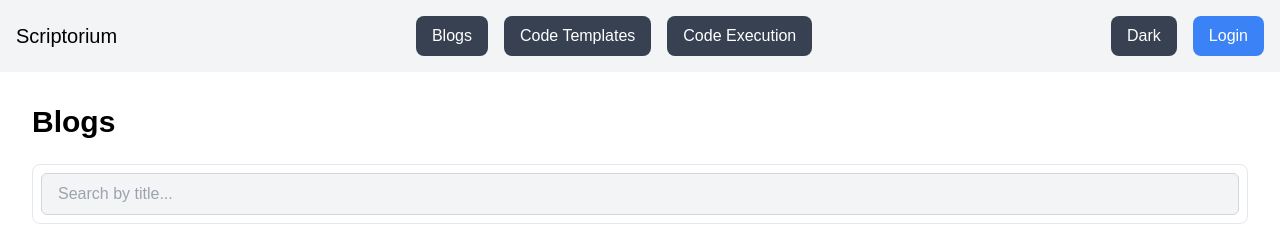
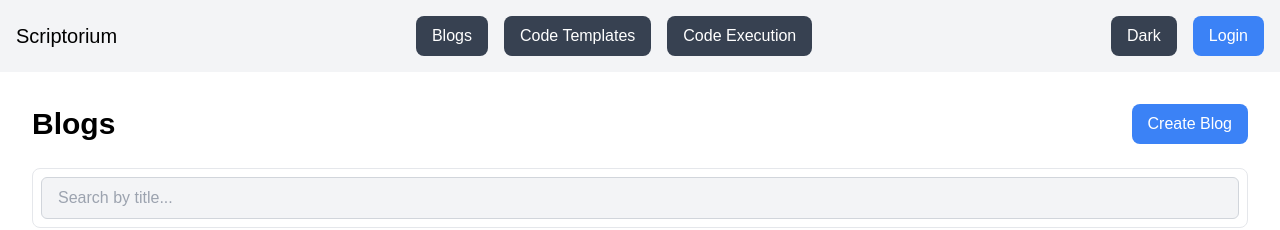
Before and after one commit to cyn900/csc309project, a Next.js app in the folder PP1/: page /blogs in a window 1280 px wide. Shown: the top 230 px of the page. Built offline with nearby package versions, Linux system fonts and the light colour scheme; no server answers; the database is empty.

Commit message:
add button in blog/index once click can add blog. if user is not logged in, show alert

```diff
--- /dev/null
+++ b/PP1/pages/blogs/create.tsx
@@ -0,0 +1,12 @@
+import { useTheme } from '@/contexts/ThemeContext';
+
+export default function CreateBlog() {
+  const { isDarkMode } = useTheme();
+
+  return (
+    <div className={`min-h-screen p-8 ${isDarkMode ? "bg-gray-900 text-white" : "bg-white text-black"}`}>
+      <h1 className="text-3xl font-bold mb-6">Create New Blog</h1>
+      <p>Create blog page</p>
+    </div>
+  );
+}
--- a/PP1/pages/blogs/index.tsx
+++ b/PP1/pages/blogs/index.tsx
@@ -22,6 +22,7 @@ interface Tag {
 }
 
 const BlogsPage = () => {
+  const router = useRouter();
   const { isDarkMode, toggleTheme } = useTheme();
   const [blogs, setBlogs] = useState<Blog[]>([]);
   const [availableTags, setAvailableTags] = useState<Tag[]>([]);
@@ -135,6 +136,15 @@ const BlogsPage = () => {
     }));
   };
 
+  const handleCreateClick = () => {
+    const token = localStorage.getItem('accessToken');
+    if (!token) {
+      alert('Please log in to create a blog');
+      return;
+    }
+    router.push('/blogs/create');
+  };
+
   // Filter tags based on search
   const filteredTags = availableTags
     .filter(tag => tag.value.toLowerCase().includes(tagSearch.toLowerCase()))
@@ -142,7 +152,19 @@ const BlogsPage = () => {
 
   return (
     <div className={`min-h-screen p-8 ${isDarkMode ? "bg-gray-900 text-white" : "bg-white text-black"}`}>
-      <h1 className="text-3xl font-bold mb-6">Blogs</h1>
+      <div className="flex justify-between items-center mb-6">
+        <h1 className="text-3xl font-bold">Blogs</h1>
+        <button
+          onClick={handleCreateClick}
+          className={`px-4 py-2 rounded-lg ${
+            isDarkMode
+              ? "bg-blue-600 hover:bg-blue-700 text-white"
+              : "bg-blue-500 hover:bg-blue-600 text-white"
+          }`}
+        >
+          Create Blog
+        </button>
+      </div>
 
       <div className="mb-8 space-y-4">
         <div className={`border rounded-lg p-2 ${isDarkMode ? "border-gray-700" : "border-gray-200"}`}>
--- a/PP1/pages/components/Navbar.tsx
+++ b/PP1/pages/components/Navbar.tsx
@@ -24,7 +24,10 @@ const Navbar: React.FC = () => {
 
   const checkAuth = async () => {
     const token = localStorage.getItem('accessToken');
+    const storedUserData = localStorage.getItem('userData');
+
     console.log('Checking auth with token:', token);
+    console.log('Stored user data:', storedUserData);
 
     if (!token) {
       setUser(null);
@@ -32,24 +35,37 @@ const Navbar: React.FC = () => {
       return;
     }
 
+    // First try to use stored user data
+    if (storedUserData) {
+      try {
+        const userData = JSON.parse(storedUserData);
+        setUser(userData);
+        setIsLoading(false);
+      } catch (e) {
+        console.error('Failed to parse stored user data');
+      }
+    }
+
+    // Then verify with server
     try {
       const response = await axios.get('/api/user/profile', {
         headers: {
-          'Authorization': `Bearer ${token}`
+          'Authorization': token // token already includes 'Bearer '
         }
       });
 
-      console.log('Profile response data:', response.data);
-
       if (response.data.user) {
         setUser(response.data.user);
+        localStorage.setItem('userData', JSON.stringify(response.data.user));
       } else {
         console.error('Invalid user data in response');
         setUser(null);
+        localStorage.removeItem('userData');
       }
     } catch (error) {
       console.error('Failed to fetch user:', error);
       localStorage.removeItem('accessToken');
+      localStorage.removeItem('userData');
       setUser(null);
     } finally {
       setIsLoading(false);
@@ -81,6 +97,7 @@ const Navbar: React.FC = () => {
   const handleLogout = () => {
     localStorage.removeItem('accessToken');
     localStorage.removeItem('refreshToken');
+    localStorage.removeItem('userData');
     setUser(null);
     setIsProfileOpen(false);
 
--- a/PP1/pages/login/index.tsx
+++ b/PP1/pages/login/index.tsx
@@ -18,11 +18,8 @@ const Login: React.FC = () => {
 
       if (response.data.accessToken) {
         const token = response.data.accessToken;
-        localStorage.setItem('accessToken', token);
+        localStorage.setItem('accessToken', `Bearer ${token}`);
         localStorage.setItem('refreshToken', response.data.refreshToken);
-
-        // Set default headers
-        axios.defaults.headers.common['Authorization'] = `Bearer ${token}`;
 
         try {
           const userResponse = await axios.get('/api/user/profile', {
@@ -33,17 +30,14 @@ const Login: React.FC = () => {
 
           console.log('User data after login:', userResponse.data);
 
-          // Create a custom event with the user data
+          localStorage.setItem('userData', JSON.stringify(userResponse.data.user));
+
           const event = new CustomEvent('userLoggedIn', {
-            detail: userResponse.data.user // Access the user object from the response
+            detail: userResponse.data.user
           });
           window.dispatchEvent(event);
 
-          // Navigate after a short delay to ensure event is processed
-          setTimeout(() => {
-            router.push('/blogs');
-          }, 100);
-
+          router.push('/blogs');
         } catch (error) {
           console.error('Profile fetch failed:', error);
         }
```
